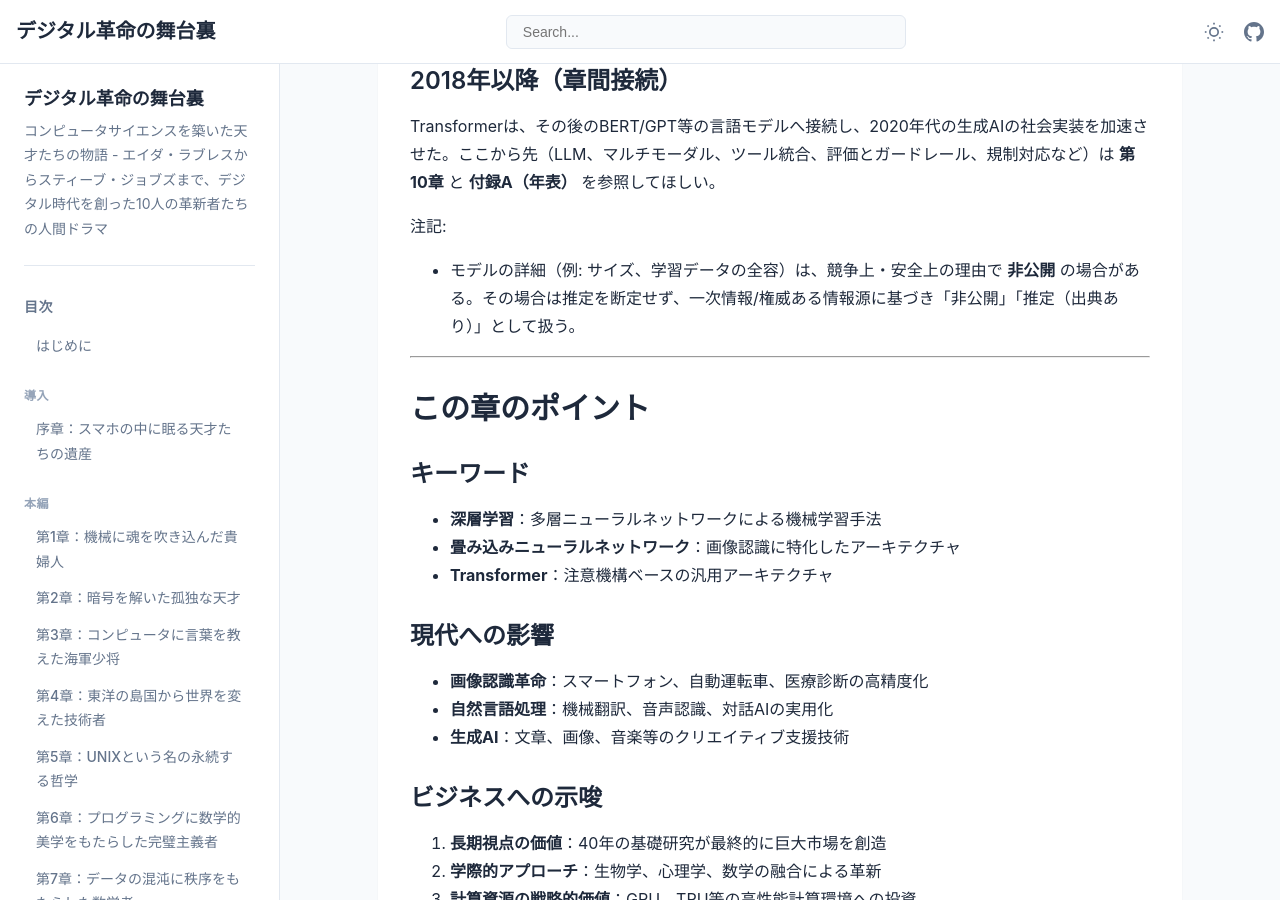
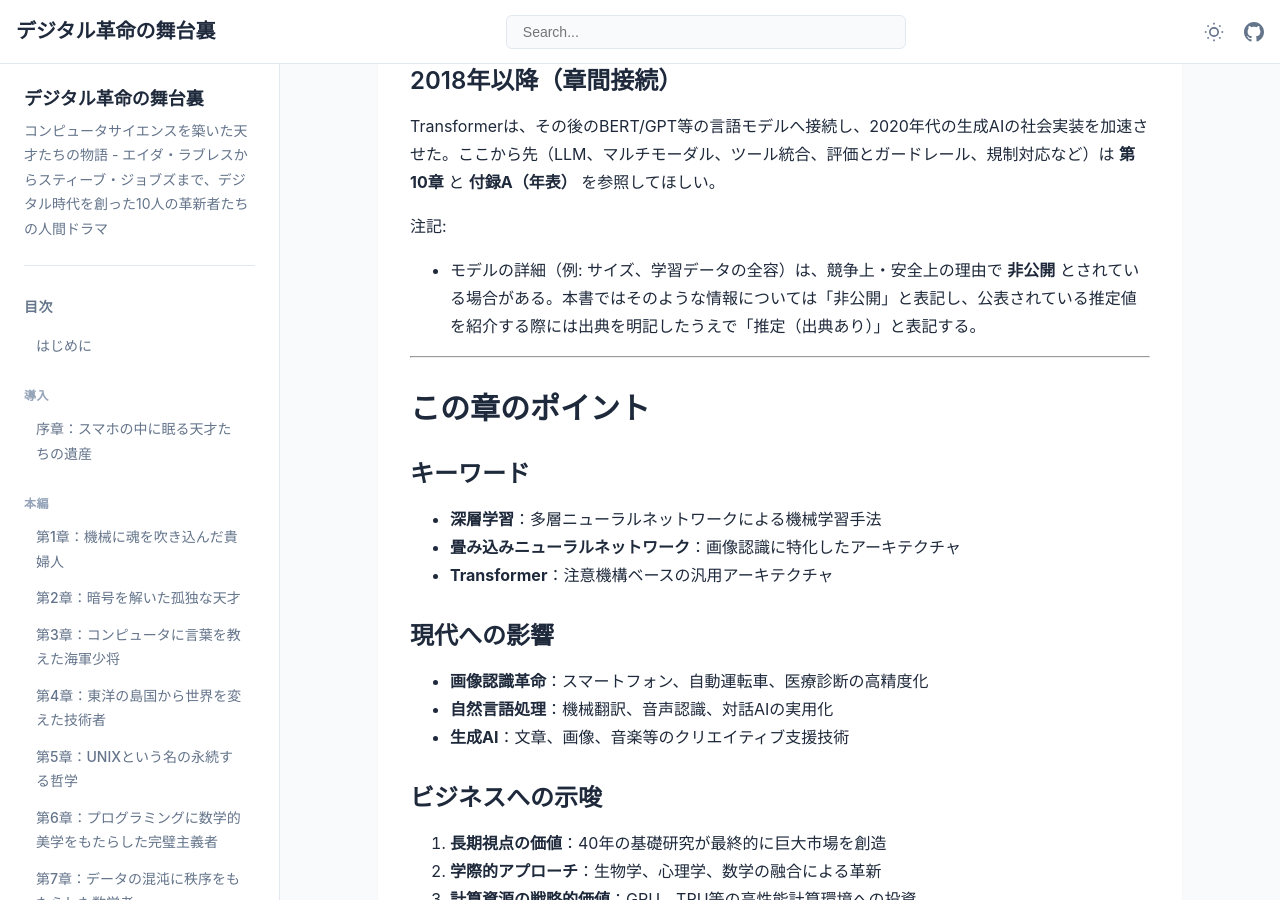
Before and after one commit to itdojp/cs-visionaries-book, a Jekyll site: the page built from docs/chapters/chapter16.md, in a window 1280 px wide and 900 px high, scrolled down 20573 px. Built offline with Jekyll 4.4.1, drawn with Linux system fonts in a browser that asks for light colours.

Commit message:
fix: reader-facing note and src chapter reference

```diff
--- a/docs/chapters/chapter16.md
+++ b/docs/chapters/chapter16.md
@@ -715,7 +715,7 @@ def multi_head_attention(x, num_heads):
 Transformerは、その後のBERT/GPT等の言語モデルへ接続し、2020年代の生成AIの社会実装を加速させた。ここから先（LLM、マルチモーダル、ツール統合、評価とガードレール、規制対応など）は **第10章** と **付録A（年表）** を参照してほしい。
 
 注記:
-- モデルの詳細（例: サイズ、学習データの全容）は、競争上・安全上の理由で **非公開** の場合がある。その場合は推定を断定せず、一次情報/権威ある情報源に基づき「非公開」「推定（出典あり）」として扱う。
+- モデルの詳細（例: サイズ、学習データの全容）は、競争上・安全上の理由で **非公開** とされている場合がある。本書ではそのような情報については「非公開」と表記し、公表されている推定値を紹介する際には出典を明記したうえで「推定（出典あり）」と表記する。
 
 ---
 
```
Also changed, not shown: src/chapters/chapter10.md (+1 -1 lines).
